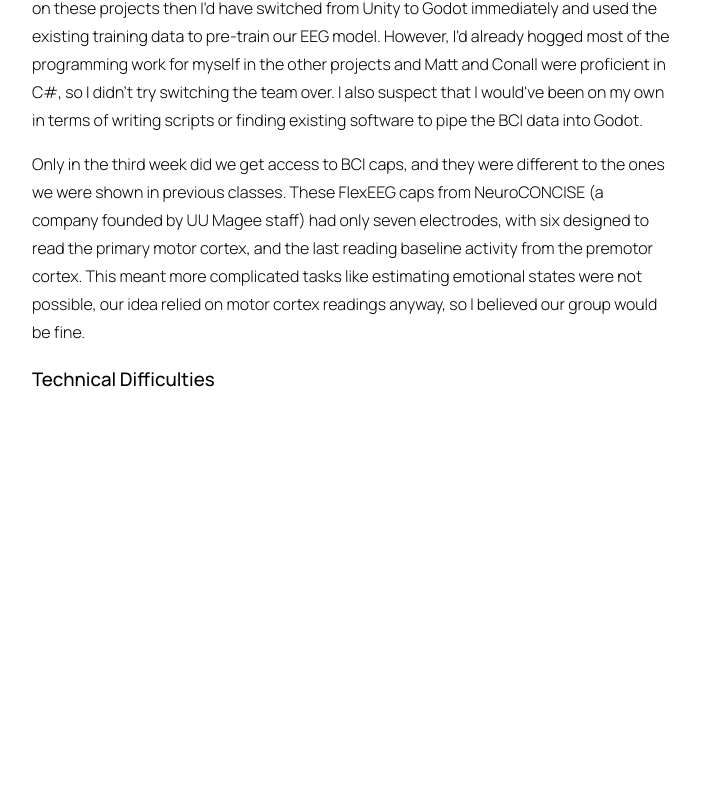
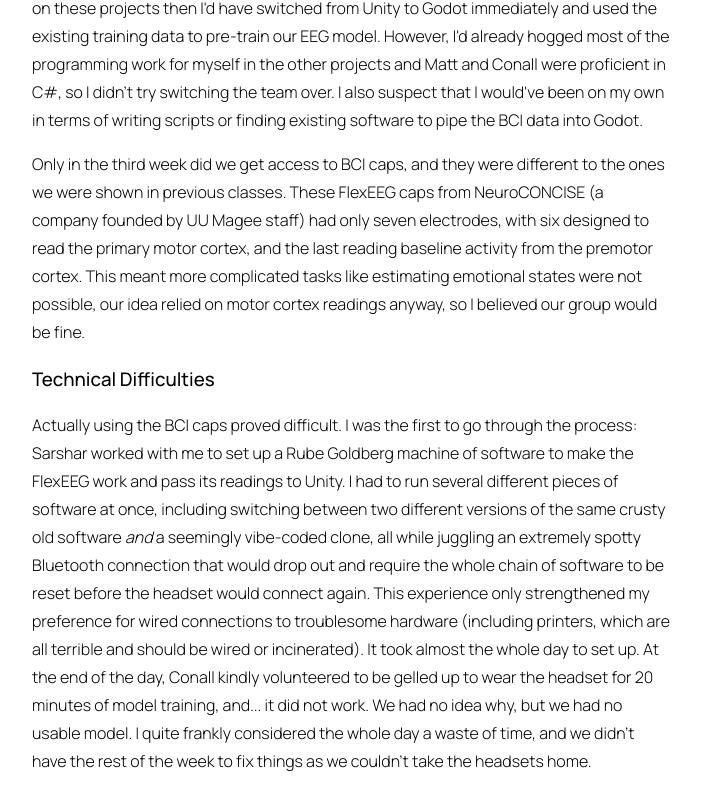
Before and after one commit to memequester/memequester.github.io, an Eleventy site: page src/blogs/contemporary.md in a window 1280 px wide. Shown: the part 6191-6979 px from the top of the page, without its empty margins (288-989 px from the left). Before the commit the page ends 6794 px from the top, so only its background shows below. Built offline with nearby package versions, Linux system fonts and the light colour scheme; Eleventy itself is replaced by a stand-in of ours; files that its build step writes are made by us from their sources; files whose address does not match are found by name; a web font is replaced by a local one; what prettier would draw is missing.

Commit message:
Update contemporary.md

```diff
--- a/src/blogs/contemporary.md
+++ b/src/blogs/contemporary.md
@@ -74,3 +74,4 @@ I did a little bit of investigation of my own and found a [BCI demonstration in
 Only in the third week did we get access to BCI caps, and they were different to the ones we were shown in previous classes. These FlexEEG caps from NeuroCONCISE (a company founded by UU Magee staff) had only seven electrodes, with six designed to read the primary motor cortex, and the last reading baseline activity from the premotor cortex. This meant more complicated tasks like estimating emotional states were not possible, our idea relied on motor cortex readings anyway, so I believed our group would be fine.
 
 ### Technical Difficulties
+Actually using the BCI caps proved difficult. I was the first to go through the process: Sarshar worked with me to set up a Rube Goldberg machine of software to make the FlexEEG work and pass its readings to Unity. I had to run several different pieces of software at once, including switching between two different versions of the same crusty old software *and* a seemingly vibe-coded clone, all while juggling an extremely spotty Bluetooth connection that would drop out and require the whole chain of software to be reset before the headset would connect again. This experience only strengthened my preference for wired connections to troublesome hardware (including printers, which are all terrible and should be wired or incinerated). It took almost the whole day to set up. At the end of the day, Conall kindly volunteered to be gelled up to wear the headset for 20 minutes of model training, and... it did not work. We had no idea why, but we had no usable model. I quite frankly considered the whole day a waste of time, and we didn't have the rest of the week to fix things as we couldn't take the headsets home.
```
